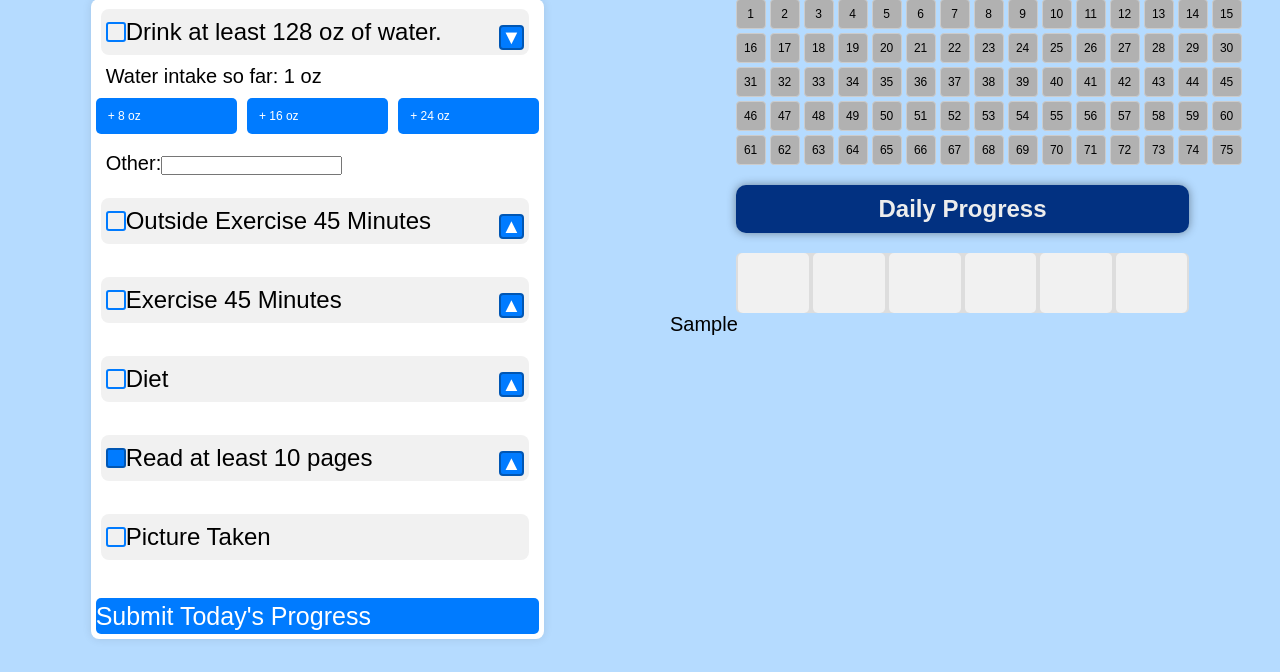
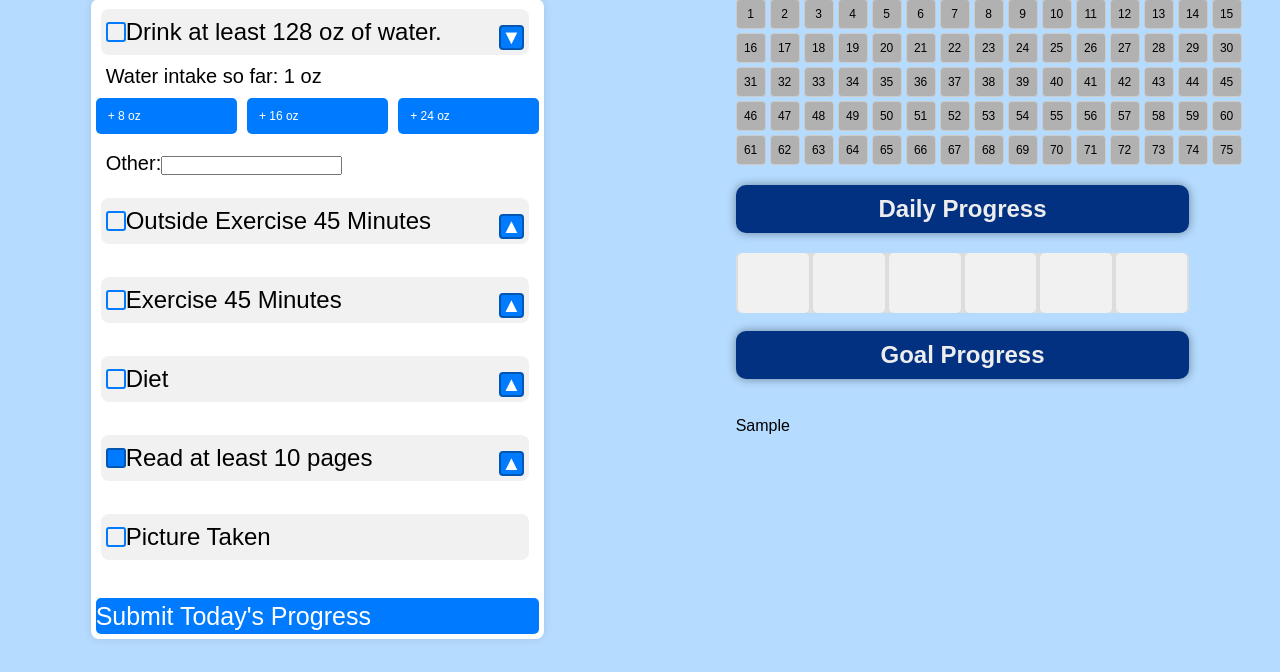
Before and after one commit to hslewin/HabitTracker, a Flask app: template templates/tracker_extended.html in a window 1280 px wide, after a click that opens the changed part. Shown: the part 171-843 px from the top of the page. Run offline with Flask 3, Linux system fonts and the light colour scheme; the template is opened without the code that fills it: most values are stand-ins (such as "Sample title", 1, 10 or a date in 2020).

Commit message:
Attempting to get the graphs to stay within the column
Trying to fix the bugs in pulling the calorie
and water oz information to the display

Changed the toggle function so that only one is open at a time

```diff
--- a/app.py
+++ b/app.py
@@ -120,8 +120,7 @@
         existing_entry = self.daily_data[self.daily_data['Date'] == self.today]
 
         #Add water ounce, check if meet the daily goal, if meet change checkbox to true
-        self.water_oz = water_oz
-        water_oz += water_oz_extra
+        water_oz = water_oz + water_oz_extra
         if water_oz >= 128:
             water_intake = True
 
@@ -136,10 +135,6 @@
         #check if pages read meets daily goal, if meet change checkbox to true
         if pages >=10:
             read_pages = True
-
-        #add calories in input to running total of calories,
-        self.cal +=calories
-        calories=self.cal
 
         if existing_entry.empty:
             # Create a new entry for today if it doesn't exist
@@ -503,6 +498,7 @@
 
         water_oz_extra_str = request.form.get('Water_oz_extra', '0')
         water_oz_extra = int(water_oz_extra_str) if water_oz_extra_str.isdigit() else 0
+        habit_tracker.water_oz=water_oz + water_oz_extra
 
         exercise_completed = 'Exercise_completed' in request.form
         e1_time_str = request.form.get('E1_time', '0')
@@ -517,6 +513,7 @@
         diet_followed = 'Diet_followed' in request.form
         calories_str = request.form.get('Calories', '0')
         calories = int(calories_str) if calories_str.isdigit() else 0
+        habit_tracker.cal= habit_tracker.cal + calories
 
         read_pages = 'Read_pages' in request.form
         title = request.form.get('Title', "")
@@ -533,7 +530,7 @@
                           read_pages, pages, title,
                           picture_taken)
 
-        return redirect(url_for('tracker_extended'))
+        return redirect(url_for('tracker_extended', cal_num = habit_tracker.cal, water_num= habit_tracker.water_oz))
 
     # Set default values if today_entry is empty
     if today_entry.empty:
@@ -561,21 +558,26 @@
 
     #graphs to track data for displays on page, data over the course of the challenge
     water = px.line(habit_tracker.daily_data, x='Date', y='Water_oz', title='Water Intake Per Day')
+    water.update_layout(autosize=False,width=500, height=300, margin=dict(l=20, r=20, t=30, b=30),)
     water_oz_data = water.to_html(full_html=False)
 
     e1 = px.line(habit_tracker.daily_data, x='Date', y='E1_time', title='Outdoor Exercise Per Day')
+    e1.update_layout(autosize=False,width=500, height=300, margin=dict(l=20, r=20, t=30, b=30),)
     e1_time_data= e1.to_html(full_html=False)
 
     e2 = px.line(habit_tracker.daily_data, x='Date', y='E2_time', title='Second Exercise Per Day')
+    e2.update_layout(autosize=False,width=500, height=300, margin=dict(l=20, r=20, t=30, b=30),)
     e2_time_data= e2.to_html(full_html=False)
 
     cal = px.line(habit_tracker.daily_data, x='Date', y='Calories', title='Calories Per Day')
+    cal.update_layout(autosize=False,width=500, height=300, margin=dict(l=20, r=20, t=30, b=30),)
     calories_data= cal.to_html(full_html=False)
 
     pag = px.line(habit_tracker.daily_data, x='Date', y='Pages', title='Pages Read Per Day')
+    pag.update_layout(autosize=False,width=500, height=300, margin=dict(l=20, r=20, t=30, b=30),)
     pages_data = pag.to_html(full_html=False)
 
-    return render_template('tracker_extended.html', daily_data = today_entry_data, streak = habit_tracker.streak, water_num = habit_tracker.water_oz, water_oz_data = water_oz_data, e1_time_data = e1_time_data, e2_time_data = e2_time_data, calories_data = calories_data, cal_num = habit_tracker.cal, pages_data= pages_data)
+    return render_template('tracker_extended.html', daily_data = today_entry_data, streak = habit_tracker.streak, water_num = habit_tracker.water_oz , water_oz_data = water_oz_data, e1_time_data = e1_time_data, e2_time_data = e2_time_data, calories_data = calories_data, cal_num = habit_tracker.cal, pages_data= pages_data)
 
 if __name__ == '__main__':
-    app.run(debug=True)
+    app.run(debug=False)
--- a/logins.csv
+++ b/logins.csv
@@ -1,3 +1,3 @@
 username,password,default_tracking,streak,streak_date
-test1,test,True,68,2024-12-08
-test2,test2,False,37,2024-12-08
+test1,test,True,69,2024-12-09
+test2,test2,False,38,2024-12-09
--- a/static/style.css
+++ b/static/style.css
@@ -222,10 +222,16 @@
 
 /* graphs styling*/
 .graph{
-  width: 100%;
-  max-width: 300px;
-  margin: 10 px auto;
   display: none;
+}
+
+.graphs-container{
+  display: flex;
+  justify-content: space-between;
+  margin-top: 20px;
+  width: 75%;
+  margin-left: auto;
+  margin-right: auto;
 }
 
 /* toggle button styling */
--- a/templates/tracker_extended.html
+++ b/templates/tracker_extended.html
@@ -17,6 +17,7 @@
       let water_num= {{water_num}};
       let cal_num ={{cal_num}};
       const streak = {{streak}};
+      let currentlyOpenTask = null;
 
       //dailyData contants
       const dailyData = {
@@ -46,17 +47,28 @@
         const taskInfo = document.getElementById(taskId);
         const arrow = document.getElementById(arrowId);
         const graph = document.getElementById(graphId);
+
+        // Close the currently open task if it's not the same as the clicked one
+        if (currentlyOpenTask && currentlyOpenTask.taskId !== taskId) {
+          document.getElementById(currentlyOpenTask.taskId).style.display = 'none';
+          document.getElementById(currentlyOpenTask.arrowId).textContent = '▲';
+          document.getElementById(currentlyOpenTask.graphId).style.display = 'none';
+          currentlyOpenTask = null;
+        }
+
+        // Toggle the clicked task
         if (taskInfo.style.display === 'none' || !taskInfo.style.display) {
           taskInfo.style.display = 'block';
           arrow.textContent = '▼'; // Down arrow
           graph.style.display = 'flex';
+          currentlyOpenTask = { taskId, arrowId, graphId };
         } else {
           taskInfo.style.display = 'none';
           arrow.textContent = '▲'; // Up arrow
           graph.style.display = 'none';
+          currentlyOpenTask = null;
         }
       }
-
       // Update tracker grid for streaks
       function updateStreakTracker(streak) {
         for (let i = 1; i <= 75; i++) {
@@ -131,7 +143,7 @@
               <button type="button" class ="btn btn-add" onclick="addWater(8)">+ 8 oz</button>
               <button type="button" class ="btn btn-add" onclick="addWater(16)">+ 16 oz</button>
               <button type="button" class ="btn btn-add" onclick="addWater(24)">+ 24 oz</button>
-              <input type="hidden" id="Water_oz" name="Water_oz" value="{{ water_num }}">
+              <input type="hidden" id="Water_oz" name="Water_oz" value={{ water_num }}>
             </div><br>
             <p>Other:<input type="number" id="water_oz_extra" name="Water_oz_extra" value="{{ daily_data.Water_oz_extra }}"></p>
           </div>
@@ -175,7 +187,7 @@
               <button type="button" class ="btn btn-add" onclick="addCal(50)">+ 50 Cal</button>
               <button type="button" class ="btn btn-add" onclick="addCal(100)">+ 100 Cal</button>
               <button type="button" class ="btn btn-add" onclick="addCal(200)">+ 200 Cal</button>
-              <input type="hidden" id="Calories" name="Calories" value="{{ cal_num }}">
+              <input type="hidden" id="Calories" name="Calories" value={{ cal_num }}>
             </div><br>
           <p for="Calories">Calories:<input type="number" id="Calories" name="Calories" value ="{{ daily_data.Cal_extra }}"></p>
           </div>
@@ -232,29 +244,36 @@
 
 
         <!--graph for habits, toggle between each habit-->
+        <br>
+        <h2>Goal Progress</h2> <br>
+
+        <div class="graphs-container">
+
         <div id ="water_graph" class="graph">
-          <p>{{water_oz_data | safe}}</p>
+          {{water_oz_data | safe}}
+        </div>
+        <br>
+
+        <div id="e1_graph"  class="graph">
+          {{e1_time_data | safe}}
+        </div>
+        <br>
+
+        <div id="e2_graph" class="graph">
+          {{e2_time_data | safe}}
+        </div>
+        <br>
+
+        <div id="calories_graph" class="graph">
+          {{calories_data | safe}}
+        </div>
+        <br>
+
+        <div id="pages_graph" class="graph">
+          {{pages_data | safe}}
         </div>
 
-        <div id="e1_graph"  class="graph">
-          <h2>Graph</h2>
-          {{e1_time_data | safe}}
-        </div>
-
-        <div id="e2_graph" class="graph">
-          <h2>Graph</h2>
-          {{e2_time_data | safe}}
-        </div>
-
-        <div id="calories_graph" class="graph">
-          <h2>Graph</h2>
-          {{calories_data | safe}}
-        </div>
-
-        <div id="pages_graph" class="graph">
-          <h2>Graph</h2>
-          {{pages_data | safe}}
-        </div>
+      </div>
 
 
     </div>
--- a/test1_daily_data.csv
+++ b/test1_daily_data.csv
@@ -68,3 +68,4 @@
 2024-12-06,True,True,True,True,True,True,True,66
 2024-12-07,True,True,True,True,True,True,True,67
 2024-12-08,True,True,True,True,True,True,True,68
+2024-12-09,True,True,True,True,True,True,True,69
--- a/test2_daily_data.csv
+++ b/test2_daily_data.csv
@@ -36,4 +36,5 @@
 2024-12-05,True,160,True,159,jogging,True,52,weights,True,1269,True,17,What If,True,True,35
 2024-12-06,True,182,True,148,walking,True,62,swim,True,1262,True,16,What If,True,True,36
 2024-12-07,True,130,True,61,jogging,True,49,weights,True,1276,True,18,,True,True,37
-2024-12-08,True,0,True,0,,True,0,,True,0,True,0,,True,True,38
+2024-12-08,True,129,True,45,,True,45,,True,1249,True,12,,True,True,38
+2024-12-09,True,0,True,0,,True,0,,True,0,True,0,,True,True,38
```
Also changed, not shown: templates/register.html (+9 -4 lines).
